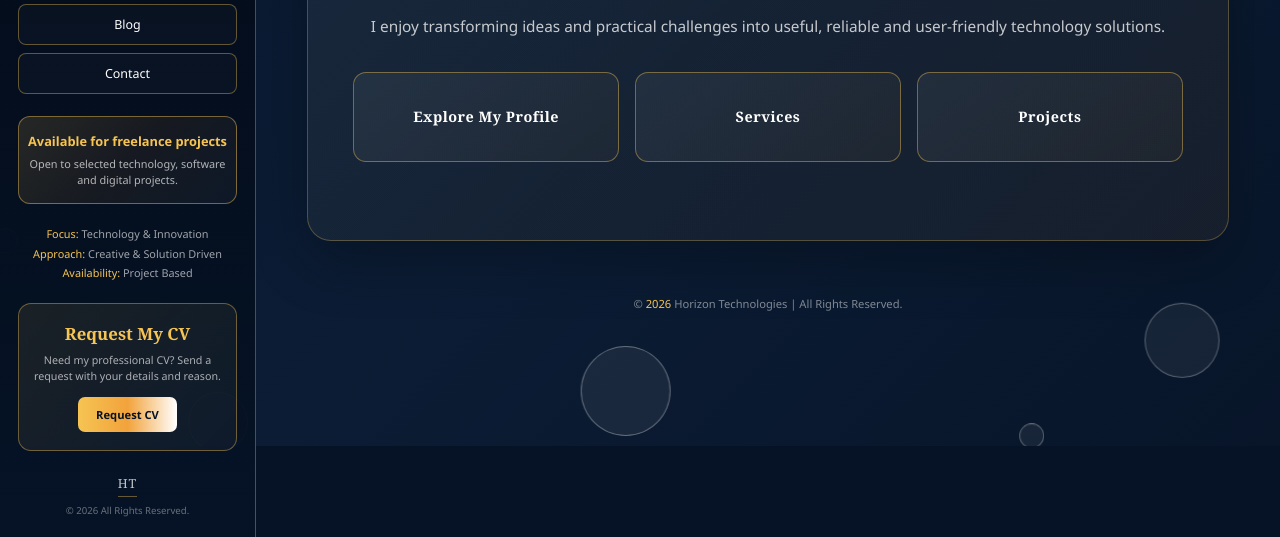
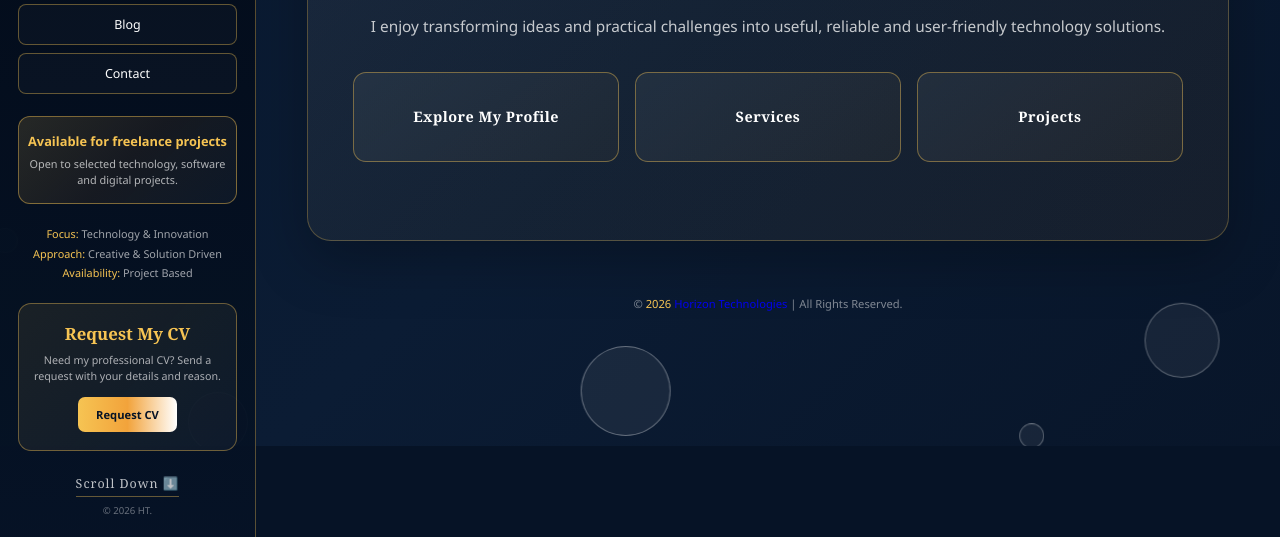
Before and after one commit to namtek1/MyWeb, a plain HTML site: page index.html in a window 1280 px wide. Shown: the part 354-891 px from the top of the page. Drawn offline with Linux system fonts and the light colour scheme.

Commit message:
Update index.html

```diff
--- a/index.html
+++ b/index.html
@@ -2245,10 +2245,10 @@ body::before {
         <div class="sidebar-footer">
 
             <a
-                href="admin.html"
+                href="#"
                 class="admin-footer-link"
             >
-                HT
+                Scroll Down ⬇️
             </a>
 
 
@@ -2257,7 +2257,7 @@ body::before {
                 ©
                 <span id="sidebarYear"></span>
 
-                All Rights Reserved.
+                HT.
 
             </div>
 
@@ -2374,7 +2374,7 @@ body::before {
             ©
             <span id="mainYear"></span>
 
-            Horizon Technologies |
+            <a href="admin.html">Horizon Technologies</a> |
             All Rights Reserved.
 
         </footer>
```
